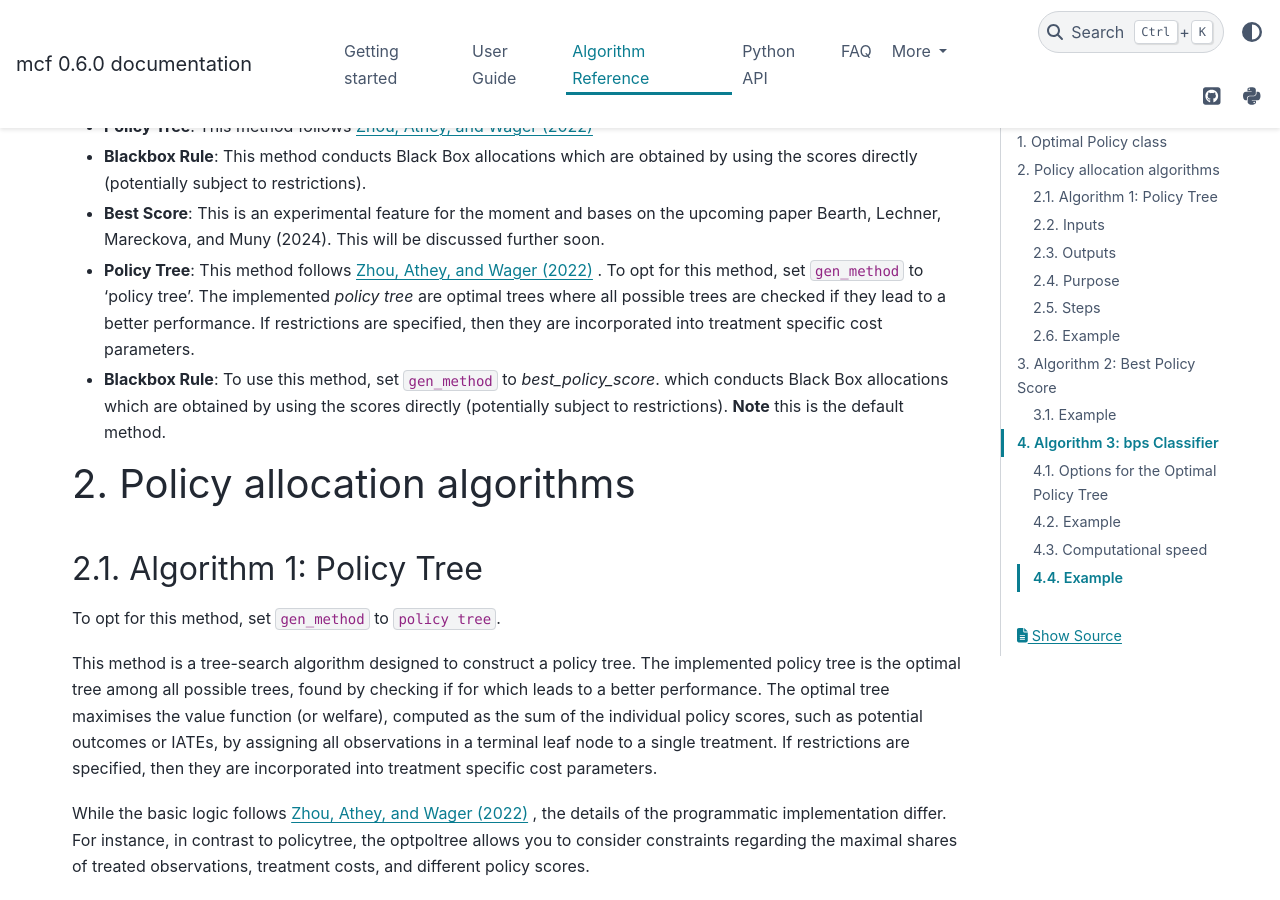
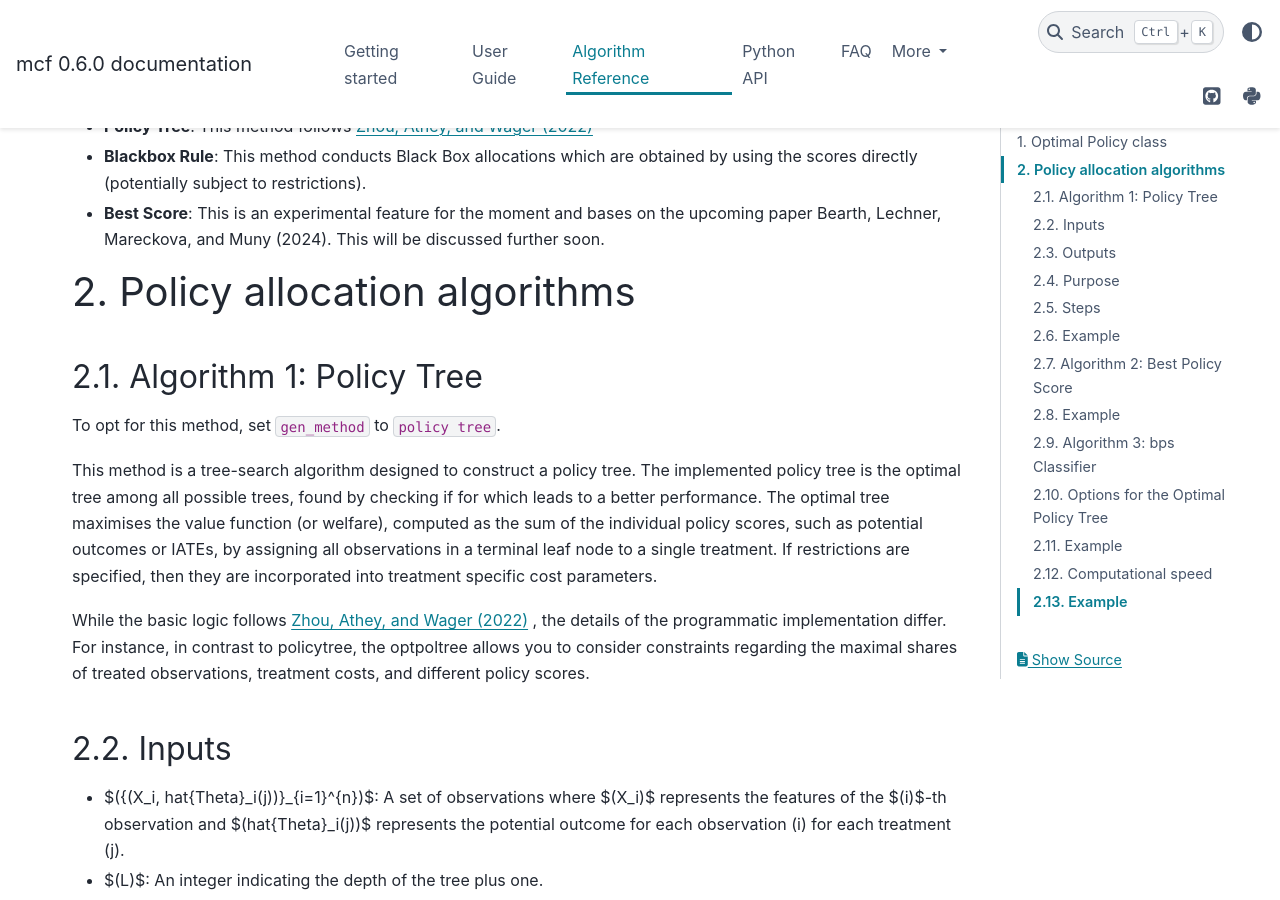
Before and after one commit to MCFpy/mcf, a Sphinx documentation site: the page built from docs/source/algorithm_reference/optimal-policy_algorithm.rst, in a window 1280 px wide and 900 px high, scrolled down 303 px. Built offline with Sphinx 7.4.7 and the PyData theme 0.15.4, drawn with Linux system fonts in a browser that asks for light colours; some of the changed text lies outside the part shown.

Commit message:
Update optimal-policy_algorithm.rst

```diff
--- a/docs/source/algorithm_reference/optimal-policy_algorithm.rst
+++ b/docs/source/algorithm_reference/optimal-policy_algorithm.rst
@@ -10,10 +10,6 @@ To determine the policy allocation, you may choose between three methods:
 - **Policy Tree**: This method follows `Zhou, Athey, and Wager (2022) <https://doi.org/10.1287/opre.2022.2271>`_
 - **Blackbox Rule**: This method conducts Black Box allocations which are obtained by using the scores directly (potentially subject to restrictions).
 - **Best Score**: This is an experimental feature for the moment and bases on the upcoming paper Bearth, Lechner, Mareckova, and Muny (2024). This will be discussed further soon.
-
-- **Policy Tree**: This method follows `Zhou, Athey, and Wager (2022) <https://doi.org/10.1287/opre.2022.2271>`_ . To opt for this method, set ``gen_method`` to 'policy tree'. The implemented `policy tree` are optimal trees where all possible trees are checked if they lead to a better performance. If restrictions are specified, then they are incorporated into treatment specific cost parameters.
-
-- **Blackbox Rule**: To use this method, set ``gen_method`` to `best_policy_score`. which conducts Black Box allocations which are obtained by using the scores directly (potentially subject to restrictions). **Note** this is the default method.
 
 
 Policy allocation algorithms
@@ -97,7 +93,7 @@ Example
         )
 
 Algorithm 2: Best Policy Score
-==============================
+-----------------------------
 
 To use this method, set ``gen_method`` to ``best_policy_score``. Note this is the default method.
 
@@ -129,7 +125,7 @@ Example
 
 
 Algorithm 3: bps Classifier
-===========================
+-----------------------------
 
 To use this method, set ``gen_method`` to ``bps_classifier``.
 
```
